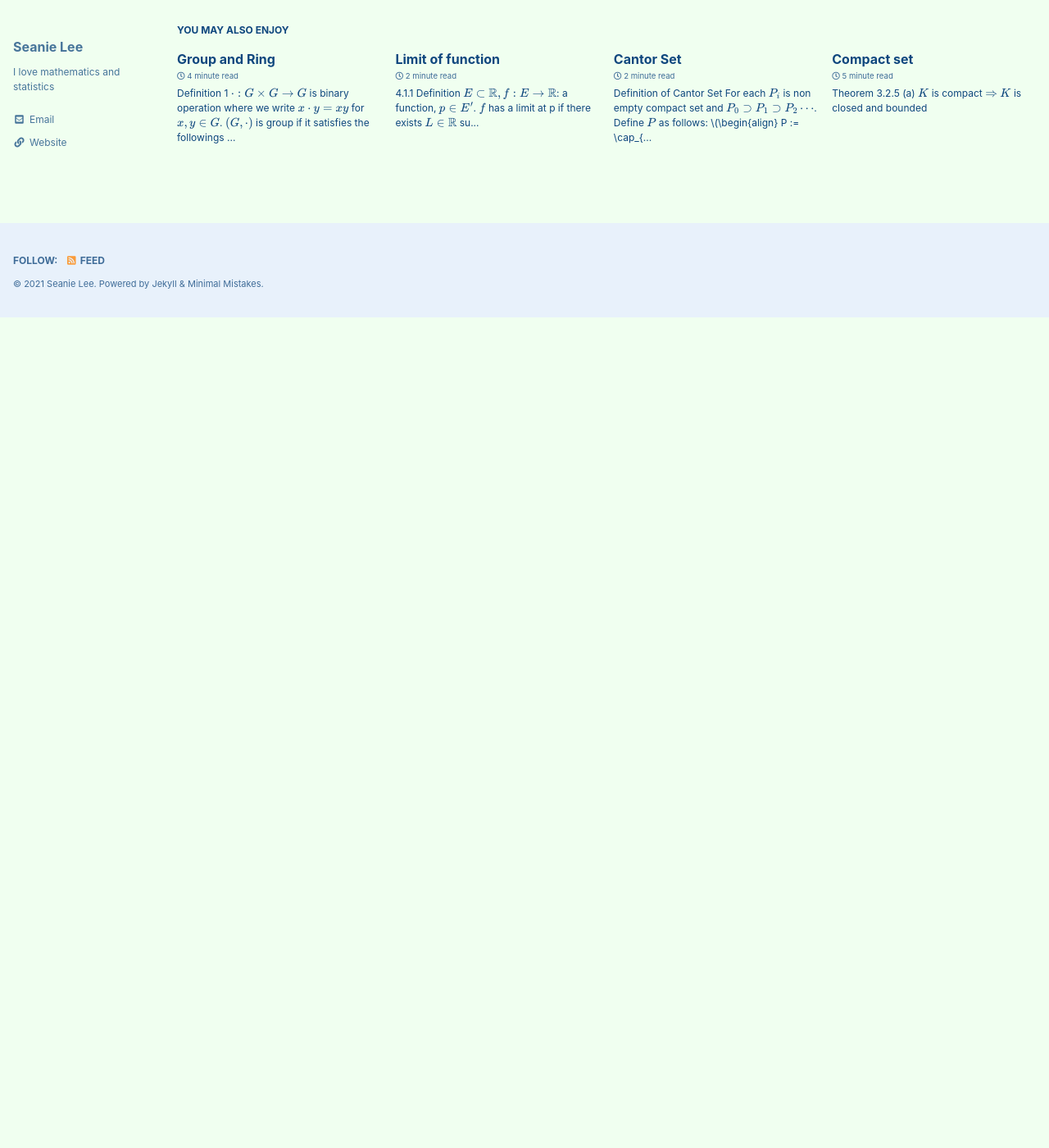
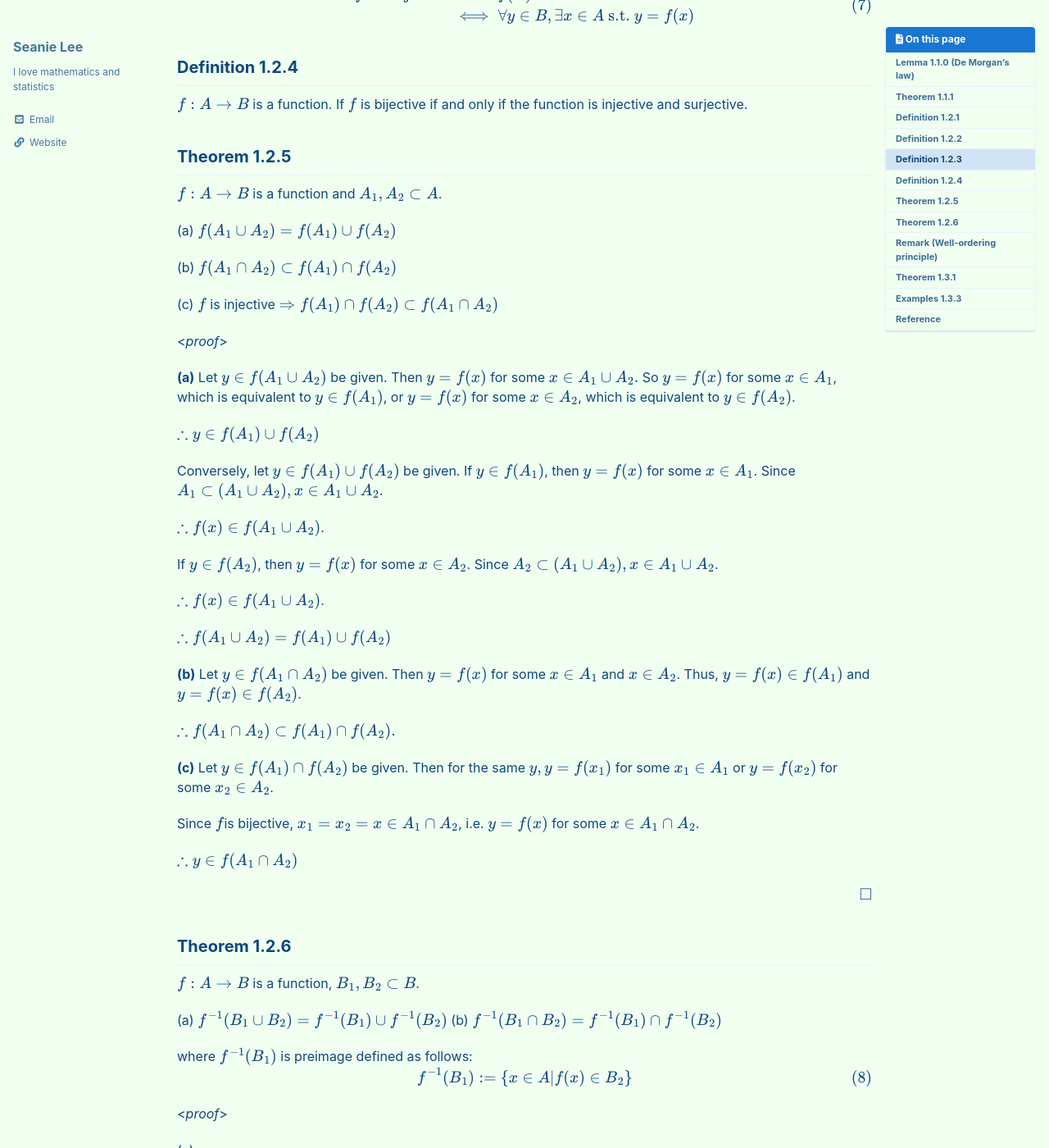
Before and after one commit to seanie12/blog, a Jekyll site: the page built from _posts/2020-10-10-set-and-function.md, in a window 1280 px wide and 1400 px high, scrolled down 2368 px. Shown: the whole window at 82% size. Built offline with Jekyll 4.4.1, drawn with Linux system fonts in a browser that asks for light colours; cached includes are drawn as plain includes; formulas are drawn with MathJax 3; before the commit the page ends 2755 px from its top, so only the background shows below that; some of the changed text lies outside the part shown.

Commit message:
Update 2020-10-10-set-and-function.md

```diff
--- a/_posts/2020-10-10-set-and-function.md
+++ b/_posts/2020-10-10-set-and-function.md
@@ -76,6 +76,7 @@ $\therefore A\cap (B\cup C) = (A\cap B)\cup (A\cap C)$ by the double inclusion.
 Suppose $x \in A$. Since $A \subset (A\cup B)$ and $A\subset (A\cup C)$, $x\in (A\cup B)$ and $x\in (A\cup C)$.
 
 Otherwise, $x\in B\cap C$. Since $(B\cap C) \subset B \subset (A\cup B), x\in A\cup B.$ Similarly, $x\in A\cup C$ because $(B\cap C) \subset C \subset (A\cup C)$.
+
 $\therefore x\in (A\cup B)\cap  (A\cup C)$.
 
 Conversely, let $x\in (A\cup B)\cap (A\cup C)$ be given.
@@ -83,6 +84,7 @@ Since $A \subset (A\cup B)$ and $A \subset (A\cup C), A\subset (A\cup B)\cap (A\
 So, if $x\in A, x\in A\cup(B\cap C).$
 
 Otherwise, $x\in (B\setminus A)\cap (C\setminus A)$ because $x \in (A\cup B) \cap (A\cup C).$ Then it implies that $x\in B$ and $x\in C$ because $(B\setminus A)\subset B$ and $(C\setminus A)\subset C$.
+
 $\therefore x\in A\cup (B\cap C)$.
 
 $\therefore A\cup (B\cap C) = (A\cup B) \cap (A\cup C).$
@@ -112,7 +114,186 @@ C\setminus (A\cap B) &= C\cap (A\cap B)^c \\
 \end{align}
 $$
 The second equality holds by de Morgan's law and the third equality holds by (a).
+
 $$\tag*{$\square$}$$
+
+
+## Definition 1.2.1
+Let $A,B$ be subsets of $\mathbb{R}$. $f:A\to B$ is a function if
+$$
+\begin{align}\forall x\in A, \exists ! y\in B \text{ such that } y=f(x).
+\end{align}$$
+
+## Definition 1.2.2
+$f: A\to B$ is a function.
+$$
+\begin{align}
+\begin{split}
+f \text{ is injective } &\iff [f(x_1)=f(x_2) \Rightarrow x_1 = x_2 ]\\
+&\iff \forall y \in f(A), \exists ! x\in A \text{ s.t. } y= f(x)
+\end{split}
+\end{align}
+$$
+
+## Definition 1.2.3
+$f: A\to B$ is a function.
+$$
+\begin{align}
+\begin{split}
+f \text{ is surjective } &\iff f(A) = B\\
+&\iff \forall y \in B, \exists  x\in A \text{ s.t. } y= f(x)
+\end{split}
+\end{align}
+$$
+
+## Definition 1.2.4
+$f: A\to B$ is a function. If $f$ is bijective if and only if the function is injective and surjective.
+
+## Theorem 1.2.5
+$f:A\to B$ is a function and $A_1, A_2 \subset A$.
+
+(a) $f(A_1\cup A_2) = f(A_1) \cup f(A_2)$
+
+(b) $f(A_1 \cap A_2) \subset f(A_1)\cap f(A_2)$
+
+(c) $f$ is injective $\Rightarrow f(A_1) \cap f(A_2) \subset f(A_1 \cap A_2)$
+
+<*proof*>
+
+**(a)**
+Let $y \in f(A_1 \cup A_2)$ be given. Then $y= f(x)$ for some $x\in A_1 \cup A_2.$ So $y=f(x)$ for some $x\in A_1$, which is equivalent to $y\in f(A_1)$, or $y=f(x)$ for some $x\in A_2$, which is equivalent to $y\in f(A_2)$.
+
+$\therefore y\in f(A_1) \cup f(A_2)$
+
+Conversely, let $y\in f(A_1) \cup f(A_2)$ be given. If $y\in f(A_1)$, then $y=f(x)$ for some $x\in A_1$. Since $A_1\subset (A_1\cup A_2), x\in A_1\cup A_2$.
+
+$\therefore f(x) \in f(A_1\cup A_2)$.
+
+If $y\in f(A_2)$, then $y=f(x)$ for some $x\in A_2$. Since $A_2\subset (A_1\cup A_2), x\in A_1\cup A_2$.
+
+$\therefore f(x) \in f(A_1\cup A_2)$.
+
+$\therefore f(A_1\cup A_2) = f(A_1) \cup f(A_2)$
+
+**(b)**
+Let $y\in f(A_1\cap A_2)$ be given. Then $y=f(x)$ for some $x\in A_1$ and $x\in A_2$. Thus, $y=f(x) \in f(A_1)$ and $y=f(x) \in f(A_2)$.
+
+$\therefore f(A_1 \cap A_2) \subset f(A_1) \cap f(A_2).$
+
+**(c)**
+Let $y\in f(A_1)\cap f(A_2)$ be given. Then for the same $y, y=f(x_1)$ for some $x_1 \in A_1$ or $y=f(x_2)$ for some $x_2 \in A_2$.
+
+Since $f$is bijective, $x_1=x_2=x\in A_1\cap A_2$, i.e. $y=f(x)$ for some $x\in A_1\cap A_2$.
+
+$\therefore y\in f(A_1 \cap A_2)$
+
+$$\tag*{$\square$}$$
+
+## Theorem 1.2.6
+$f:A\to B$ is a function, $B_1,B_2 \subset B$.
+
+(a) $f^{-1}(B_1\cup B_2) = f^{-1}(B_1)\cup f^{-1}(B_2)$
+(b) $f^{-1}(B_1\cap B_2) = f^{-1}(B_1)\cap f^{-1}(B_2)$
+
+where $f^{-1}(B_1)$  is preimage defined as follows:
+$$
+\begin{align}
+f^{-1}(B_1) := \{ x\in A| f(x)\in B_2 \}
+\end{align}
+$$
+
+<*proof*>
+
+(a)
+$$
+\begin{align}
+\begin{split}
+f^{-1}(B_1\cup B_2) &= \{x\in A: f(x) \in B_1\cup B_2 \} \\
+&=\{x\in A: f(x)\in B_1 \text{ or } f(x)\in B_2 \} \\
+&=\{x\in A: x\in f^{-1}(B_1) \text{ or } x\in f^{-1}(B_2)\} \\
+&=\{x\in A: x\in f^{-1}(B_1) \cup f^{-1}(B_2) \}
+\end{split}
+\end{align}
+$$
+
+(b)
+$$
+\begin{align}
+\begin{split}
+f^{-1}(B_1\cap B_2) &= \{x\in A: f(x)\in B_1\cap B_2\}\\
+&=\{x\in A: f(x)\in B_1 \text{ and } f(x)\in B_2 \} \\
+&= \{x\in A: x\in f^{-1}(B_1) \text{ and } x\in f^{-1}(B_2) \} \\
+&=\{x\in A: x\in f^{-1}(B_1)\cap f^{-1}(B_2) \}
+\end{split}
+\end{align}
+$$
+$$\tag*{$\square$}$$
+
+## Remark (Well-ordering principle)
+Every nonempty subset of $\mathbb{N}$ has a smallest element.
+
+## Theorem 1.3.1
+For each $n\in \mathbb{N}$, let $p(n)$ be a statement about n.
+If
+
+(a) $p(1)$ is true, and
+
+(b) $p(k)$ is true $\Rightarrow p(k+1)$ is true
+
+then $p(n)$ is true for all $n\in \mathbb{N}$.
+
+<*proof*>
+Suppose that $p(n)$ is false for some $n\in\mathbb{N}$. If we set
+$$
+\begin{align}
+A:=\{k\in \mathbb{N}: p(k) \text{ is false} \}
+\end{align}
+$$
+then $A$ is a nonempty subset of $\mathbb{N}.$ By the well-ordering principle, there is the smallest element $k_0 \in A, k_0 \geq 2$. Since $k_0$ is the smallest element of $A$, $p(k_0 -1)$ is true. By our assumption, however, $p(k_0)$ is also true, which is a contradiction.
+
+$\therefore p(n)$ is true for all $n\in\mathbb{N}$.
+$$\tag*{$\square$}$$
+
+## Examples 1.3.3
+(a) $p(n) = r+r^2+\cdots + r^{n-1} +r^n=\frac{r(1-r^n)}{1-r}$, where $r\neq 1$.
+
+(b) (Bernoulli's inequality): $p(n): h >-1, (1+h)^n \geq 1+ nh$.
+
+<*proof*>
+
+(a) For $n=1$, $p(1) = r = \frac{r(1-r)}{1-r}$. Assume that the statement holds true for $n=k-1$.
+$$
+\begin{align}
+\begin{split}
+p(k) &= 1+ r^2 + \cdots + r^{k-1} + r^{k} \\
+&=p(k-1) + r^k \\
+&=\frac{r(1-r^{k-1})}{1-r} + r^k \\
+&=\frac{r(1-r^{k-1})+ r^k(1-r)}{1-r} \\
+&=\frac{r-r^k+r^k-r^{k+1}}{1-r}  \\
+&=\frac{r-r^{k+1}}{1-r}  \\
+&=\frac{r(1-r^{k})}{1-r}
+\end{split}
+\end{align}
+$$
+Thus, $p(k)$ holds.
+
+$\therefore$ By the mathematical induction $p(n)$ is always true.
+
+(b) For $n=1$, the left hand side is $(1+h)^1 = 1+h$ and the right hand side is $1+1\cdot h=1+h$.
+
+Assume that $p(k) = (1+h)^k \geq 1+k\cdot h$ is true.
+$$
+\begin{align}
+\begin{split}
+(1+h)^{k+1} &= (1+h)(1+h)^k \\
+&\geq (1+kh)(1+h) \\
+&=1+h+kh+kh^2 \\
+&\geq 1+(k+1)h
+\end{split}
+\end{align}
+$$
+Thus, $p(k+1)$ holds.
+$\therefore$ By the mathematical induction, $p(n)$ is always true.
 
 ## Reference
 - Manfred Stoll,  **『**Introduction to Real Analysis**』**, Pearson
```
